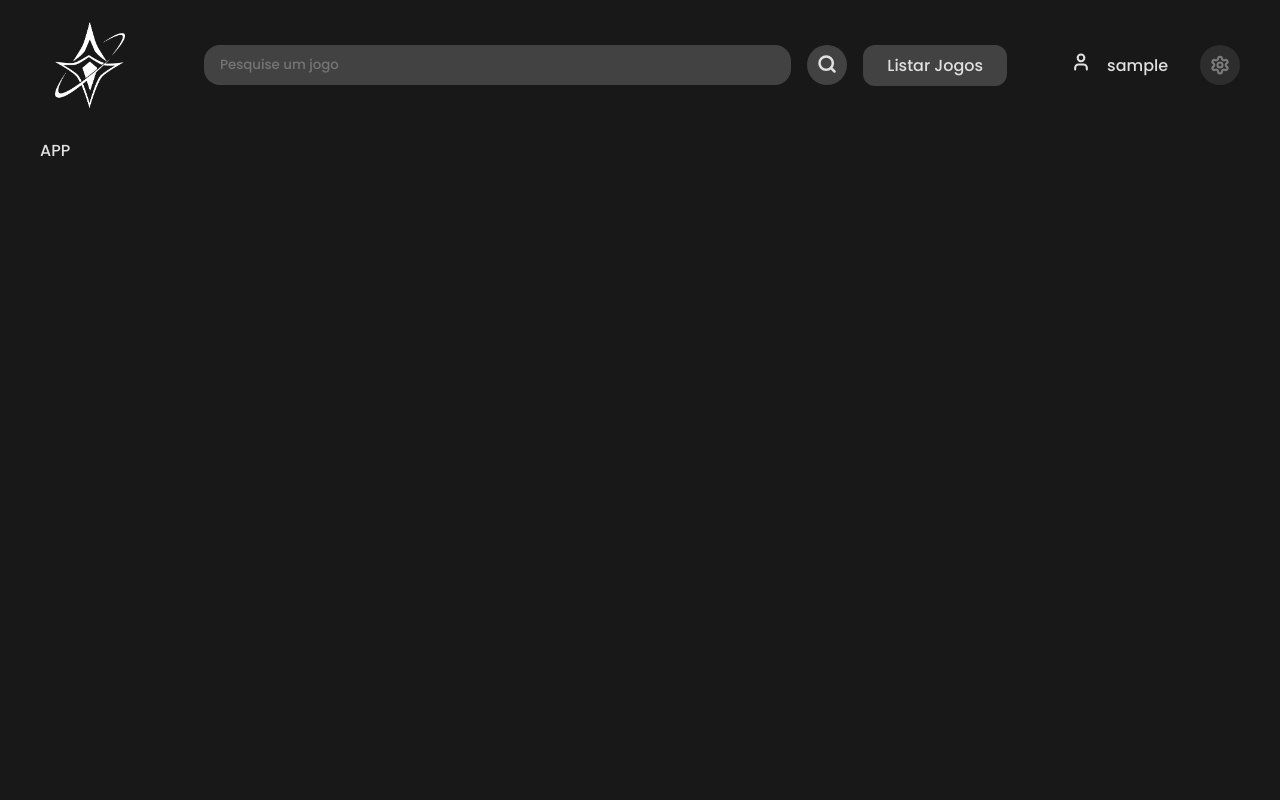
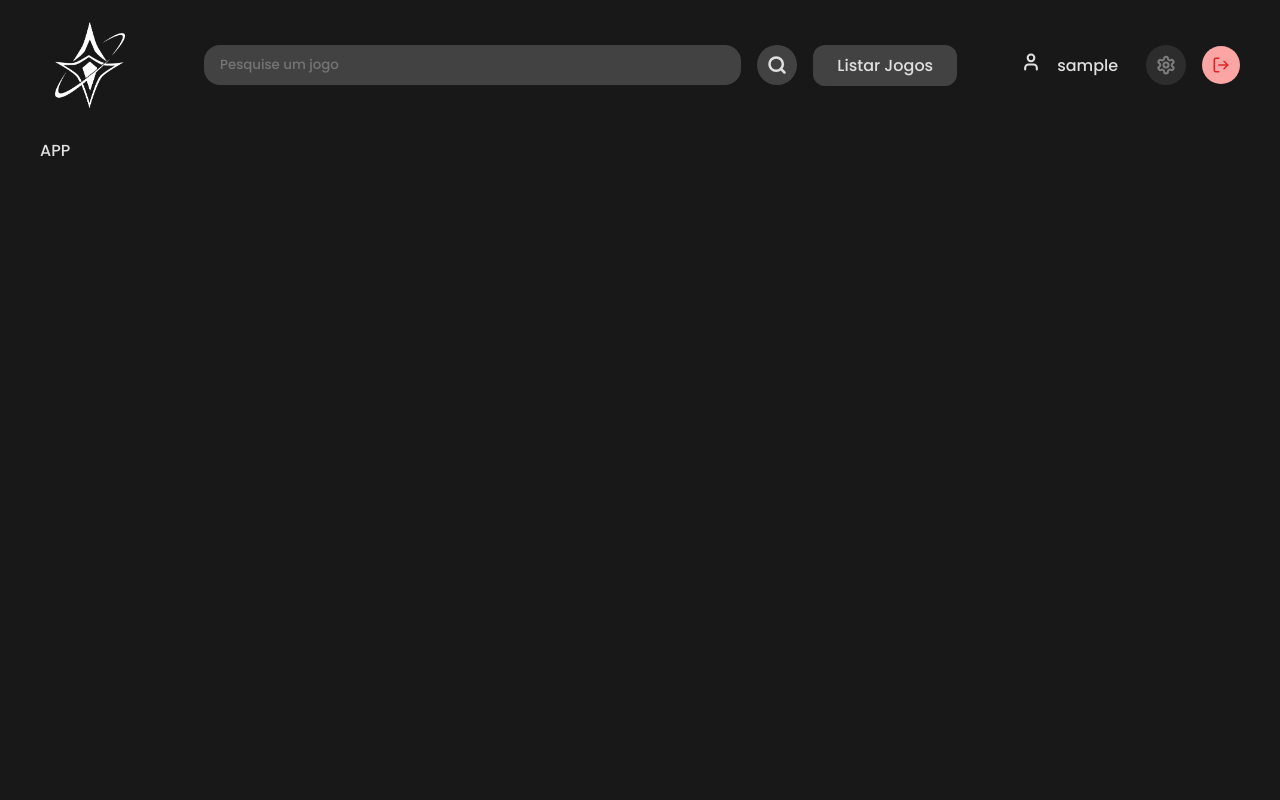
Before and after one commit to apabsp/Checkpoint, a Django app: page /app/ in a window 1280 px wide. Run offline with Django 5.2, Linux system fonts and the light colour scheme; the visitor is signed in with stand-in values (Sample User, id 1); data comes from the database, SQL or seed files in the repository; parts of the project's set-up code (start-up, migrations or seed data) failed here and were passed over.

Commit message:
feat: logout

```diff
--- a/app/templates/app/layout.html
+++ b/app/templates/app/layout.html
@@ -24,7 +24,7 @@
             <div class="forms-container">
                 <form class="search" method="get" action="{% url 'app:search' %}">
                     <input type="text" name="search" placeholder="Pesquise um jogo" required>
-                    <button type="submit">
+                    <button type="submit" class="search-button">
                         <svg xmlns="http://www.w3.org/2000/svg" width="20" height="20" viewBox="0 0 24 24" fill="none" stroke="currentColor" stroke-width="3" stroke-linecap="round" stroke-linejoin="round" class="lucide lucide-search"><circle cx="11" cy="11" r="8"/><path d="m21 21-4.3-4.3"/></svg>
                     </button>
                 </form>
@@ -39,9 +39,15 @@
                 <p>{{ user.username }}</p>
             </div>
 
-            <a href="" class="config icon disabled">
-                <svg xmlns="http://www.w3.org/2000/svg" width="20" height="20" viewBox="0 0 24 24" fill="none" stroke="currentColor" stroke-width="2.5" stroke-linecap="round" stroke-linejoin="round" class="lucide lucide-settings"><path d="M12.22 2h-.44a2 2 0 0 0-2 2v.18a2 2 0 0 1-1 1.73l-.43.25a2 2 0 0 1-2 0l-.15-.08a2 2 0 0 0-2.73.73l-.22.38a2 2 0 0 0 .73 2.73l.15.1a2 2 0 0 1 1 1.72v.51a2 2 0 0 1-1 1.74l-.15.09a2 2 0 0 0-.73 2.73l.22.38a2 2 0 0 0 2.73.73l.15-.08a2 2 0 0 1 2 0l.43.25a2 2 0 0 1 1 1.73V20a2 2 0 0 0 2 2h.44a2 2 0 0 0 2-2v-.18a2 2 0 0 1 1-1.73l.43-.25a2 2 0 0 1 2 0l.15.08a2 2 0 0 0 2.73-.73l.22-.39a2 2 0 0 0-.73-2.73l-.15-.08a2 2 0 0 1-1-1.74v-.5a2 2 0 0 1 1-1.74l.15-.09a2 2 0 0 0 .73-2.73l-.22-.38a2 2 0 0 0-2.73-.73l-.15.08a2 2 0 0 1-2 0l-.43-.25a2 2 0 0 1-1-1.73V4a2 2 0 0 0-2-2z"/><circle cx="12" cy="12" r="3"/></svg>
-            </a>
+            <div class="actions">
+                <a href="" class="config icon disabled">
+                    <svg xmlns="http://www.w3.org/2000/svg" width="20" height="20" viewBox="0 0 24 24" fill="none" stroke="currentColor" stroke-width="2.5" stroke-linecap="round" stroke-linejoin="round" class="lucide lucide-settings"><path d="M12.22 2h-.44a2 2 0 0 0-2 2v.18a2 2 0 0 1-1 1.73l-.43.25a2 2 0 0 1-2 0l-.15-.08a2 2 0 0 0-2.73.73l-.22.38a2 2 0 0 0 .73 2.73l.15.1a2 2 0 0 1 1 1.72v.51a2 2 0 0 1-1 1.74l-.15.09a2 2 0 0 0-.73 2.73l.22.38a2 2 0 0 0 2.73.73l.15-.08a2 2 0 0 1 2 0l.43.25a2 2 0 0 1 1 1.73V20a2 2 0 0 0 2 2h.44a2 2 0 0 0 2-2v-.18a2 2 0 0 1 1-1.73l.43-.25a2 2 0 0 1 2 0l.15.08a2 2 0 0 0 2.73-.73l.22-.39a2 2 0 0 0-.73-2.73l-.15-.08a2 2 0 0 1-1-1.74v-.5a2 2 0 0 1 1-1.74l.15-.09a2 2 0 0 0 .73-2.73l-.22-.38a2 2 0 0 0-2.73-.73l-.15.08a2 2 0 0 1-2 0l-.43-.25a2 2 0 0 1-1-1.73V4a2 2 0 0 0-2-2z"/><circle cx="12" cy="12" r="3"/></svg>
+                </a>
+
+                <a href="/logout" class="logout">
+                    <svg xmlns="http://www.w3.org/2000/svg" width="18" height="18" viewBox="0 0 24 24" fill="none" stroke="currentColor" stroke-width="2" stroke-linecap="round" stroke-linejoin="round" class="lucide lucide-log-out"><path d="M9 21H5a2 2 0 0 1-2-2V5a2 2 0 0 1 2-2h4"/><polyline points="16 17 21 12 16 7"/><line x1="21" x2="9" y1="12" y2="12"/></svg>
+                </a>
+            </div>
 
             <button class="toggle-menu">
                 <svg xmlns="http://www.w3.org/2000/svg" width="24" height="24" viewBox="0 0 24 24" fill="none" stroke="currentColor" stroke-width="2" stroke-linecap="round" stroke-linejoin="round" class="lucide lucide-menu"><line x1="4" x2="20" y1="12" y2="12"/><line x1="4" x2="20" y1="6" y2="6"/><line x1="4" x2="20" y1="18" y2="18"/></svg>
@@ -72,6 +78,9 @@
                     <a href="" class="config in-menu icon disabled left-auto">
                         <svg xmlns="http://www.w3.org/2000/svg" width="20" height="20" viewBox="0 0 24 24" fill="none" stroke="currentColor" stroke-width="2.5" stroke-linecap="round" stroke-linejoin="round" class="lucide lucide-settings"><path d="M12.22 2h-.44a2 2 0 0 0-2 2v.18a2 2 0 0 1-1 1.73l-.43.25a2 2 0 0 1-2 0l-.15-.08a2 2 0 0 0-2.73.73l-.22.38a2 2 0 0 0 .73 2.73l.15.1a2 2 0 0 1 1 1.72v.51a2 2 0 0 1-1 1.74l-.15.09a2 2 0 0 0-.73 2.73l.22.38a2 2 0 0 0 2.73.73l.15-.08a2 2 0 0 1 2 0l.43.25a2 2 0 0 1 1 1.73V20a2 2 0 0 0 2 2h.44a2 2 0 0 0 2-2v-.18a2 2 0 0 1 1-1.73l.43-.25a2 2 0 0 1 2 0l.15.08a2 2 0 0 0 2.73-.73l.22-.39a2 2 0 0 0-.73-2.73l-.15-.08a2 2 0 0 1-1-1.74v-.5a2 2 0 0 1 1-1.74l.15-.09a2 2 0 0 0 .73-2.73l-.22-.38a2 2 0 0 0-2.73-.73l-.15.08a2 2 0 0 1-2 0l-.43-.25a2 2 0 0 1-1-1.73V4a2 2 0 0 0-2-2z"/><circle cx="12" cy="12" r="3"/></svg>
                     </a>
+                    <a href="/logout" class="logout in-menu">
+                        <svg xmlns="http://www.w3.org/2000/svg" width="18" height="18" viewBox="0 0 24 24" fill="none" stroke="currentColor" stroke-width="2" stroke-linecap="round" stroke-linejoin="round" class="lucide lucide-log-out"><path d="M9 21H5a2 2 0 0 1-2-2V5a2 2 0 0 1 2-2h4"/><polyline points="16 17 21 12 16 7"/><line x1="21" x2="9" y1="12" y2="12"/></svg>
+                    </a>
                 </div>
             </aside>
         </div>
--- a/app/templates/app/review.html
+++ b/app/templates/app/review.html
@@ -22,12 +22,14 @@
                     {% csrf_token %}
                     <input id="review-text" type="text" name="review-text" value="{{review.text}}" disabled>
                     <input type="hidden" value="edit" name="action">
+                    {% if user.username == reviewCreator.username %}
                         <button type="button" id="edit-review">
                             <svg xmlns="http://www.w3.org/2000/svg" width="24" height="24" viewBox="0 0 24 24" fill="none" stroke="currentColor" stroke-width="2" stroke-linecap="round" stroke-linejoin="round" class="lucide lucide-pen-line">
                                 <path d="M12 20h9"/>
                                 <path d="M16.5 3.5a2.12 2.12 0 0 1 3 3L7 19l-4 1 1-4Z"/>
                             </svg>
                         </button>
+                    {% endif %}
                 </form>
 
                 {% if user.username == reviewCreator.username %}
--- a/autenticacao/urls.py
+++ b/autenticacao/urls.py
@@ -6,4 +6,5 @@ app_name = 'autenticacao'
 urlpatterns = [
     path('signup/', views.SignupView.as_view(), name='signup'),
     path('', views.SigninView.as_view(), name='signin'),
+    path('logout/', views.logoutFunction, name='logout'),
 ]
--- a/autenticacao/views.py
+++ b/autenticacao/views.py
@@ -3,6 +3,7 @@ from django.views import View
 from django.contrib.auth.models import User
 from django.contrib import messages
 from django.contrib.messages import constants
+from django.contrib.auth import logout
 from django.contrib import auth
 
 # Create your views here.
@@ -59,3 +60,8 @@ class SigninView(View):
         else:
             auth.login(req, USER)
             return redirect('/app')
+
+
+def logoutFunction(req):
+    logout(req)
+    return redirect("autenticacao:signin")
--- a/static/app/styles/header.css
+++ b/static/app/styles/header.css
@@ -2,6 +2,9 @@
     --primary: #424242;
     --secondary: #929292;
     --zinc: #E0E0E0;
+
+    --red-300: #fca5a5;
+    --red-600: #dc2626;
 }
 
 * {
@@ -45,6 +48,9 @@ header {
 }
 
 .search > button {
+    display: flex;
+    align-items: center;
+    justify-content: center;
     width: 40px;
     height: 40px;
     min-width: 40px;
@@ -108,6 +114,12 @@ header {
     object-fit: cover;
 }
 
+.actions {
+    display: flex;
+    align-items: center;
+    gap: 1rem;
+}
+
 .toggle-menu {
     display: none;
 }
@@ -122,12 +134,26 @@ header {
     gap: 1rem;
 }
 
+.logout {
+    display: flex;
+    align-items: center;
+    justify-content: center;
+    min-width: 38px;
+    min-height: 38px;
+    border-radius: 100%;
+    background-color: var(--red-300);
+}
+
+.logout > svg {
+    stroke: var(--red-600);
+}
+
 @media screen and (max-width: 840px) {
-    .forms-container, .container, .config {
+    .forms-container, .container, .config, .logout {
         display: none;
     }
 
-    .config.in-menu {
+    .config.in-menu, .logout.in-menu {
         display: flex;
     }
 
--- a/static/root/styles/toast.css
+++ b/static/root/styles/toast.css
@@ -26,7 +26,7 @@
 
 .toast {
     position: absolute;
-    background: var(--green-300);
+    background: var(--primary);
     padding: 1rem 3rem;
     right: 0rem;
     border-radius: 1rem;
@@ -36,7 +36,7 @@
 }
 
 .toast > p {
-    color: var(--green-600);
+    color: var(--zinc);
     font-size: 1rem;
     font-weight: 600;
 }
```
Lines whose indentation alone changed are shown as unchanged.
